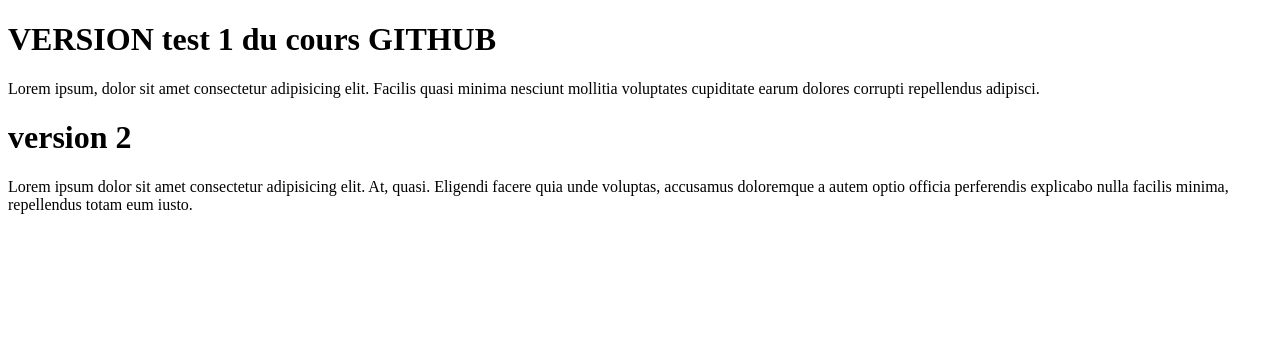
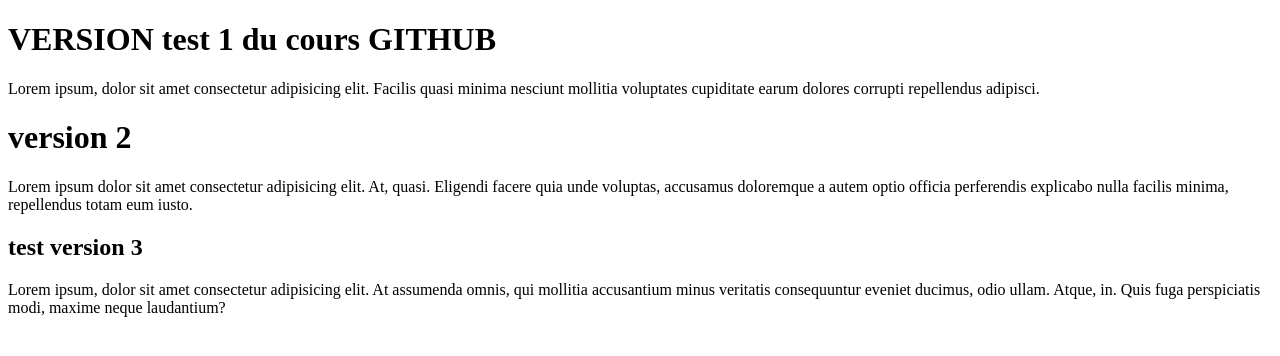
Before and after one commit to BiboHNK/github-premiercours, a plain HTML site: page index.html in a window 1280 px wide. Drawn offline with Linux system fonts and the light colour scheme.

Commit message:
troisieme version d'envoi sur internet

```diff
--- a/index.html
+++ b/index.html
@@ -17,5 +17,11 @@
     <h1>version 2</h1>
 
     <p>Lorem ipsum dolor sit amet consectetur adipisicing elit. At, quasi. Eligendi facere quia unde voluptas, accusamus doloremque a autem optio officia perferendis explicabo nulla facilis minima, repellendus totam eum iusto.</p>
+
+
+    <h2>test version 3</h2>
+
+
+    <p>Lorem ipsum, dolor sit amet consectetur adipisicing elit. At assumenda omnis, qui mollitia accusantium minus veritatis consequuntur eveniet ducimus, odio ullam. Atque, in. Quis fuga perspiciatis modi, maxime neque laudantium?</p>
 </body>
 </html>
```
